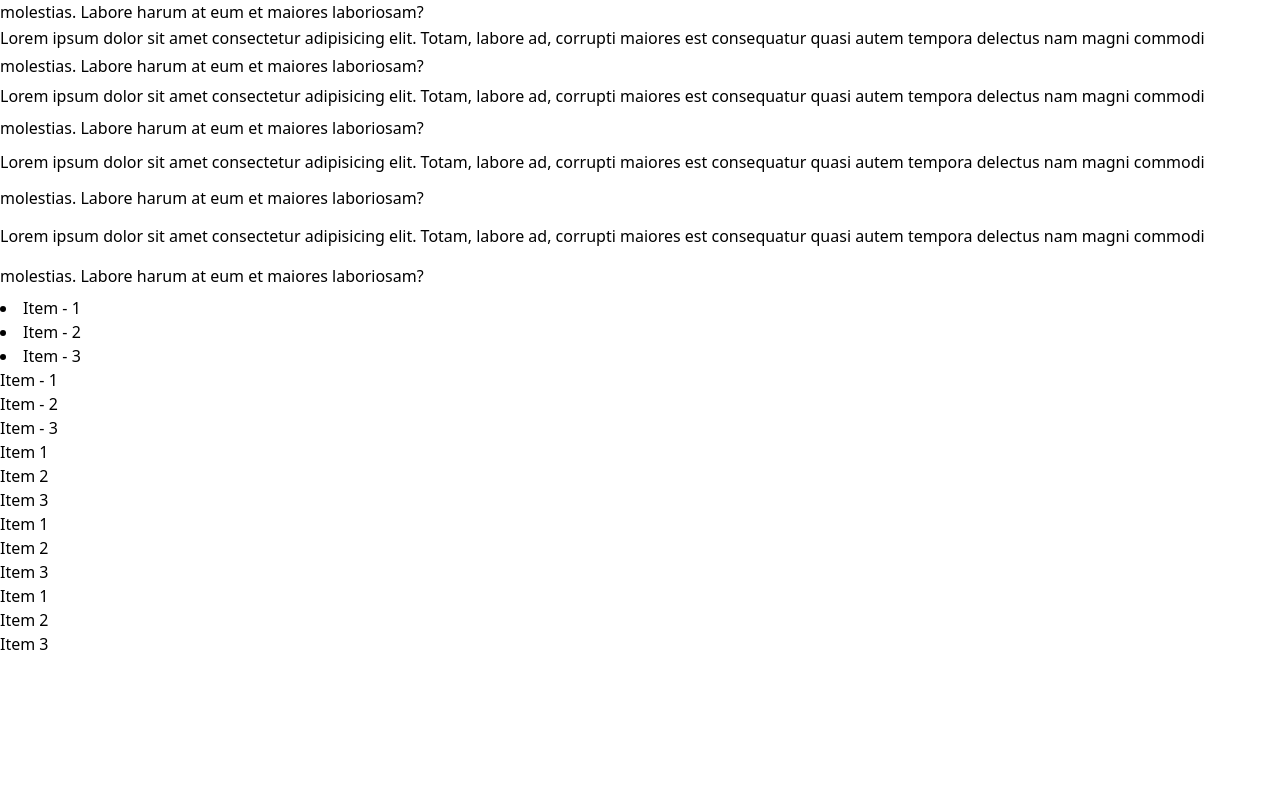
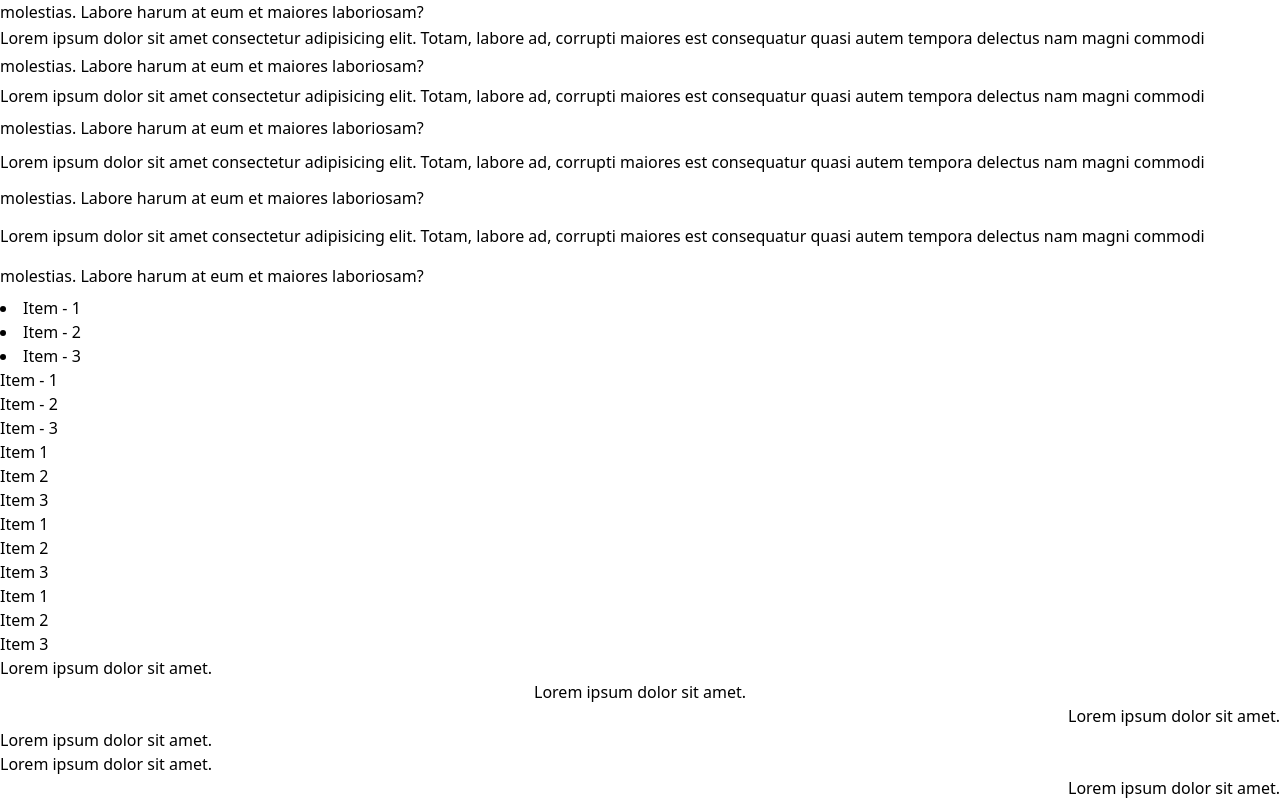
Before and after one commit to Emam-Bokhari/TailwindCss, a website built with Vite: page index.html in a window 1280 px wide. Shown: the part 2117-2917 px from the top of the page. Before the commit the page ends 2773 px from the top, so only its background shows below. Built offline with nearby package versions, Linux system fonts and the light colour scheme.

Commit message:
style: apply different text alignments (left, center, right, justify, start, end)

```diff
--- a/index.html
+++ b/index.html
@@ -407,5 +407,12 @@
       <li>Item 2</li>
       <li>Item 3</li>
      </ul>
+     <!-- text align -->
+     <p class="text-left" >Lorem ipsum dolor sit amet.</p>
+     <p class="text-center" >Lorem ipsum dolor sit amet.</p>
+     <p class="text-right" >Lorem ipsum dolor sit amet.</p>
+     <p class="text-justify" >Lorem ipsum dolor sit amet.</p>
+     <p  class="text-start" >Lorem ipsum dolor sit amet.</p>
+     <p  class="text-end" >Lorem ipsum dolor sit amet.</p>
   </body>
 </html>
```
